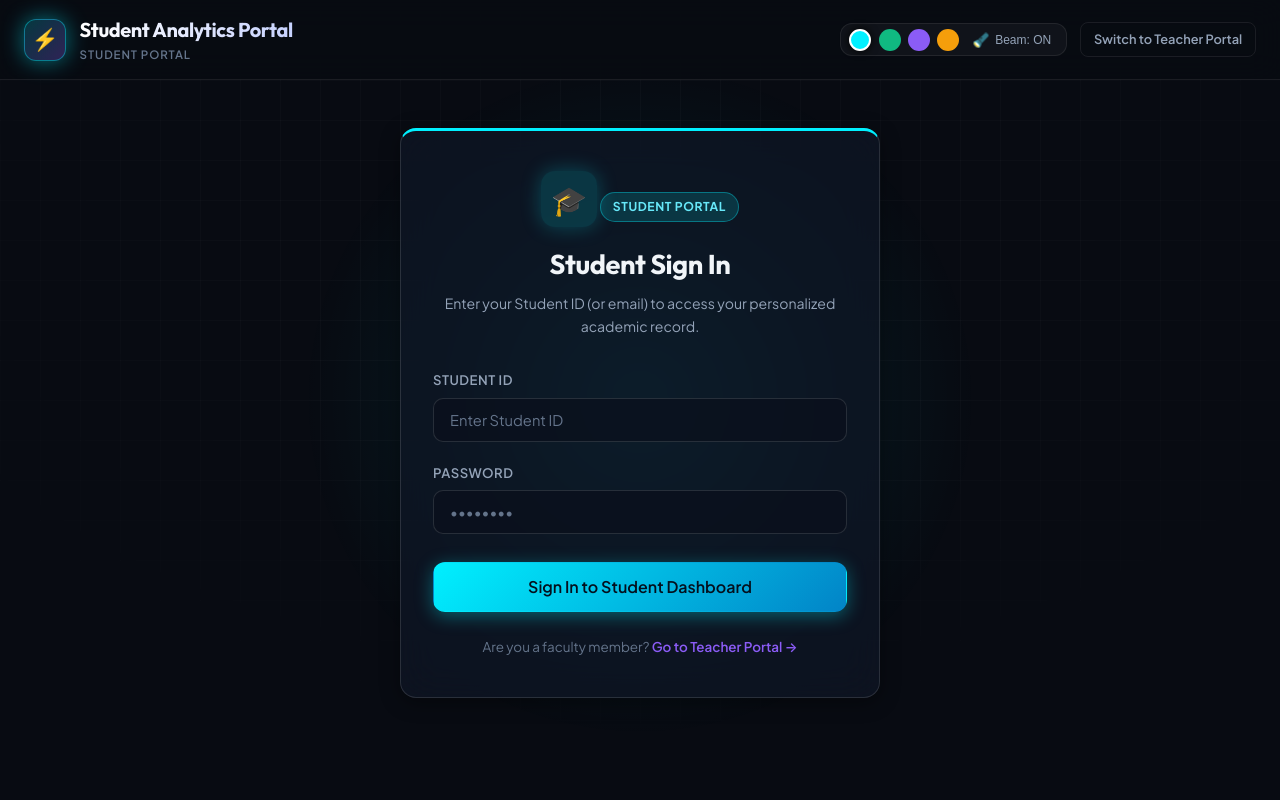
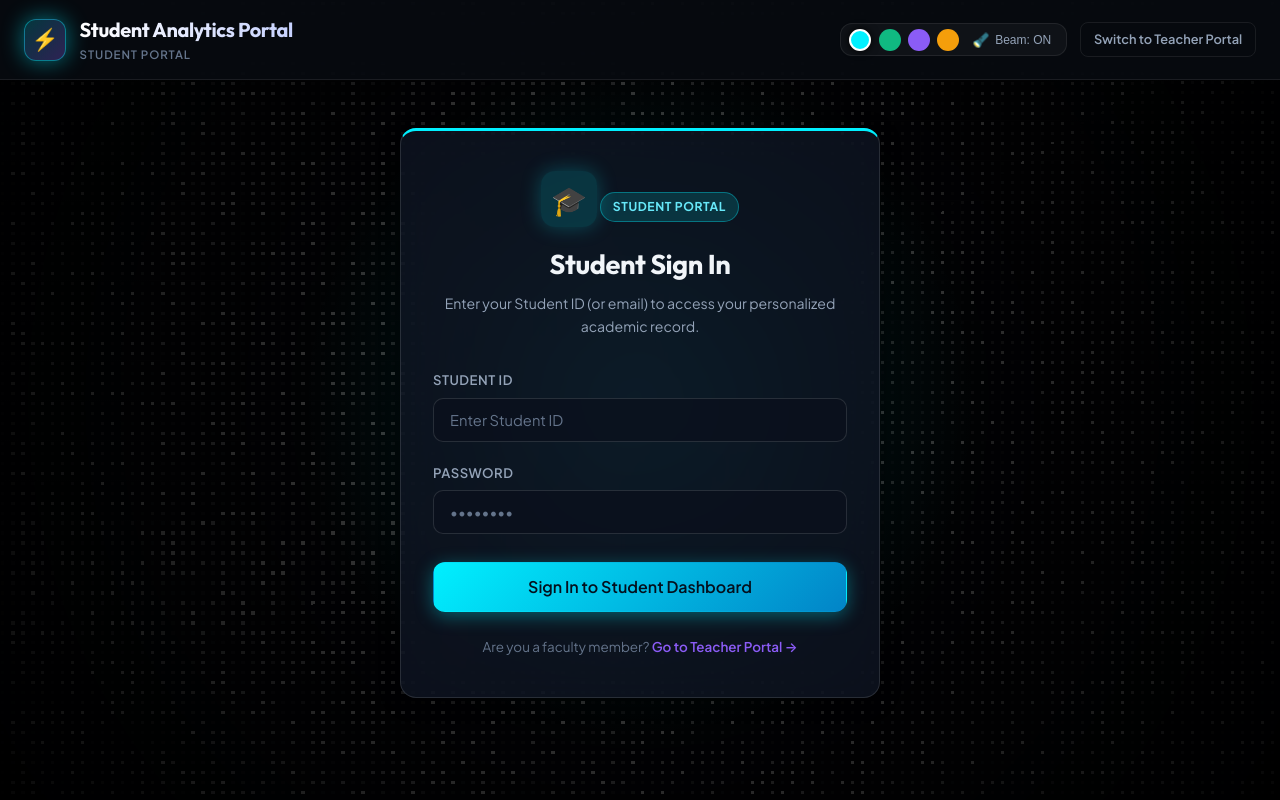
Before and after one commit to 28082006gani/student-performance-analysis, a website: page public/student-login.html in a window 1280 px wide. Drawn offline with nearby package versions, Linux system fonts and the light colour scheme; animation ran at ten frames a second.

Commit message:
feat: add modern WebGL dot-matrix component and integrate shader background to login pages

```diff
--- /dev/null
+++ b/components/ui/demo.tsx
@@ -0,0 +1,5 @@
+import Component from "@/components/ui/modern-login-signup";
+
+export default function DemoOne() {
+  return <Component />;
+}
--- /dev/null
+++ b/public/js/dot-matrix-shader.js
@@ -0,0 +1,171 @@
+/**
+ * WebGL Three.js Dot Matrix Shader Engine
+ * Recreates the GLSL3 shader from modern-login-signup.tsx for HTML/JS pages.
+ */
+
+(function () {
+  function initShader() {
+    let canvas = document.getElementById('webgl-canvas');
+    if (!canvas) {
+      canvas = document.createElement('canvas');
+      canvas.id = 'webgl-canvas';
+      canvas.style.position = 'fixed';
+      canvas.style.inset = '0';
+      canvas.style.width = '100vw';
+      canvas.style.height = '100vh';
+      canvas.style.zIndex = '0';
+      canvas.style.pointerEvents = 'none';
+      document.body.prepend(canvas);
+    }
+
+    let vignette = document.getElementById('webgl-vignette');
+    if (!vignette) {
+      vignette = document.createElement('div');
+      vignette.id = 'webgl-vignette';
+      vignette.style.position = 'fixed';
+      vignette.style.inset = '0';
+      vignette.style.zIndex = '1';
+      vignette.style.pointerEvents = 'none';
+      vignette.style.background = 'radial-gradient(circle at center, rgba(0,0,0,0.7) 0%, rgba(0,0,0,0.96) 100%)';
+      document.body.prepend(vignette);
+    }
+
+    const THREE = window.THREE;
+    if (!THREE) return;
+
+    const renderer = new THREE.WebGLRenderer({ canvas, alpha: true, antialias: false });
+    renderer.setPixelRatio(window.devicePixelRatio || 1);
+    renderer.setSize(window.innerWidth, window.innerHeight);
+
+    const scene = new THREE.Scene();
+    const camera = new THREE.OrthographicCamera(-1, 1, 1, -1, 0, 1);
+
+    const uniforms = {
+      u_time: { value: 0 },
+      u_resolution: { value: new THREE.Vector2(window.innerWidth * 2, window.innerHeight * 2) },
+      u_opacities: { value: [0.3, 0.3, 0.3, 0.5, 0.5, 0.5, 0.8, 0.8, 0.8, 1.0] },
+      u_colors: {
+        value: [
+          new THREE.Vector3(1, 1, 1),
+          new THREE.Vector3(1, 1, 1),
+          new THREE.Vector3(1, 1, 1),
+          new THREE.Vector3(1, 1, 1),
+          new THREE.Vector3(1, 1, 1),
+          new THREE.Vector3(1, 1, 1)
+        ]
+      },
+      u_total_size: { value: 20.0 },
+      u_dot_size: { value: 6.0 },
+      u_reverse: { value: 0 }
+    };
+
+    const material = new THREE.ShaderMaterial({
+      vertexShader: `
+        precision mediump float;
+        uniform vec2 u_resolution;
+        out vec2 fragCoord;
+        void main() {
+          gl_Position = vec4(position, 1.0);
+          fragCoord = (position.xy + 1.0) * 0.5 * u_resolution;
+          fragCoord.y = u_resolution.y - fragCoord.y;
+        }
+      `,
+      fragmentShader: `
+        precision mediump float;
+        in vec2 fragCoord;
+
+        uniform float u_time;
+        uniform float u_opacities[10];
+        uniform vec3 u_colors[6];
+        uniform float u_total_size;
+        uniform float u_dot_size;
+        uniform vec2 u_resolution;
+        uniform int u_reverse;
+
+        out vec4 fragColor;
+
+        float PHI = 1.61803398874989484820459;
+        float random(vec2 xy) {
+            return fract(tan(distance(xy * PHI, xy) * 0.5) * xy.x);
+        }
+
+        void main() {
+            vec2 st = fragCoord.xy;
+            st.x -= abs(floor((mod(u_resolution.x, u_total_size) - u_dot_size) * 0.5));
+            st.y -= abs(floor((mod(u_resolution.y, u_total_size) - u_dot_size) * 0.5));
+
+            float opacity = step(0.0, st.x) * step(0.0, st.y);
+
+            vec2 st2 = vec2(int(st.x / u_total_size), int(st.y / u_total_size));
+
+            float frequency = 5.0;
+            float show_offset = random(st2);
+            float rand = random(st2 * floor((u_time / frequency) + show_offset + frequency));
+            opacity *= u_opacities[int(rand * 10.0)];
+            opacity *= 1.0 - step(u_dot_size / u_total_size, fract(st.x / u_total_size));
+            opacity *= 1.0 - step(u_dot_size / u_total_size, fract(st.y / u_total_size));
+
+            vec3 color = u_colors[int(show_offset * 6.0)];
+
+            float animation_speed_factor = 3.0;
+            vec2 center_grid = u_resolution / 2.0 / u_total_size;
+            float dist_from_center = distance(center_grid, st2);
+
+            float timing_offset_intro = dist_from_center * 0.01 + (random(st2) * 0.15);
+
+            float current_timing_offset = timing_offset_intro;
+            opacity *= step(current_timing_offset, u_time * animation_speed_factor);
+            opacity *= clamp((1.0 - step(current_timing_offset + 0.1, u_time * animation_speed_factor)) * 1.25, 1.0, 1.25);
+
+            fragColor = vec4(color, opacity);
+            fragColor.rgb *= fragColor.a;
+        }
+      `,
+      uniforms: uniforms,
+      glslVersion: THREE.GLSL3,
+      blending: THREE.CustomBlending,
+      blendSrc: THREE.SrcAlphaFactor,
+      blendDst: THREE.OneFactor,
+      transparent: true
+    });
+
+    const geometry = new THREE.PlaneGeometry(2, 2);
+    const mesh = new THREE.Mesh(geometry, material);
+    scene.add(mesh);
+
+    const startTime = performance.now();
+    let animId;
+    const animate = () => {
+      animId = requestAnimationFrame(animate);
+      uniforms.u_time.value = (performance.now() - startTime) / 1000.0;
+      renderer.render(scene, camera);
+    };
+    animate();
+
+    const handleResize = () => {
+      renderer.setSize(window.innerWidth, window.innerHeight);
+      uniforms.u_resolution.value.set(window.innerWidth * 2, window.innerHeight * 2);
+    };
+    window.addEventListener('resize', handleResize);
+  }
+
+  if (window.THREE) {
+    if (document.readyState === 'loading') {
+      document.addEventListener('DOMContentLoaded', initShader);
+    } else {
+      initShader();
+    }
+  } else {
+    const script = document.createElement('script');
+    script.src = 'https://cdnjs.cloudflare.com/ajax/libs/three.js/r128/three.min.js';
+    script.async = true;
+    script.onload = () => {
+      if (document.readyState === 'loading') {
+        document.addEventListener('DOMContentLoaded', initShader);
+      } else {
+        initShader();
+      }
+    };
+    document.head.appendChild(script);
+  }
+})();
--- a/public/student-login.html
+++ b/public/student-login.html
@@ -125,6 +125,7 @@
   </main>
 
   <script src="/js/flashlight.js"></script>
+  <script src="/js/dot-matrix-shader.js"></script>
   <script src="/js/api.js"></script>
   <script>
     const form = document.getElementById('student-login-form');
```
Also changed, not shown: components/ui/modern-login-signup.tsx (added, +278 -0 lines), public/teacher-login.html (+1 -0 lines).
